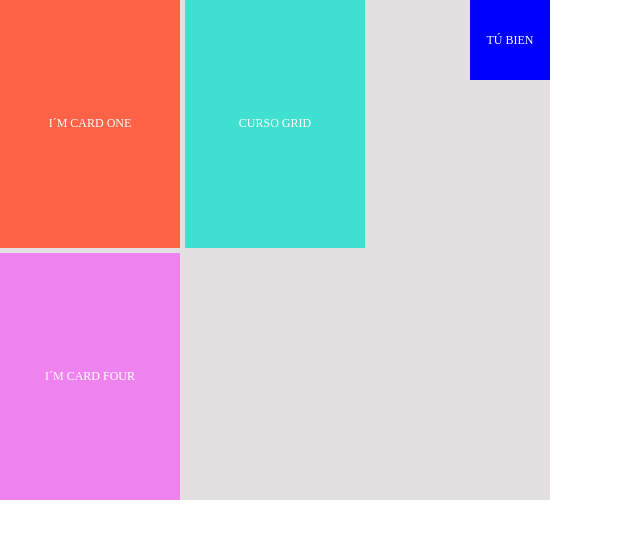
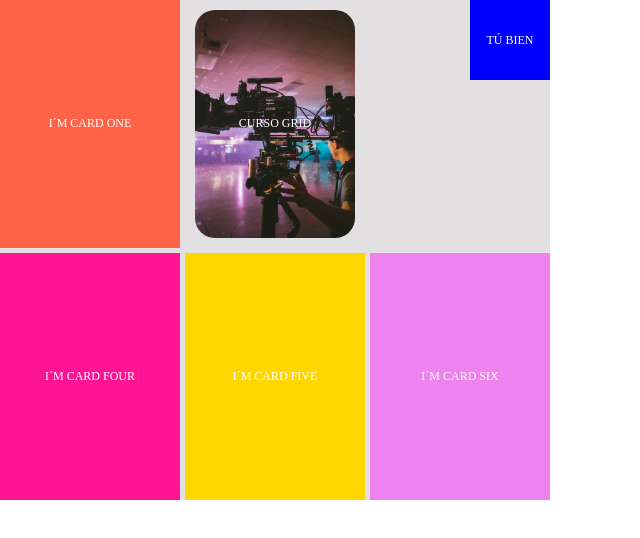
Before and after one commit to Christiano0407/Grid_response, a website: page src/html/index.html in a window 1280 px wide. Shown: the whole page, without its empty margins (0-640 px from the left). Drawn offline with Linux system fonts and the light colour scheme.

Commit message:
grid-box

```diff
--- a/src/css/practice.css
+++ b/src/css/practice.css
@@ -39,6 +39,14 @@ section {
 }
 .card:nth-of-type(2) {
     background-color: turquoise;
+    margin: 1rem;
+    padding: 1rem;
+    border-radius: 2rem;
+    background-image: url(../assets/img/jakob-owens-0Xl9HAf0RyE-unsplash.jpg);
+    background-size: cover;
+    background-position: center;
+    background-repeat: no-repeat;
+    object-fit: cover;
 }
 .card:nth-of-type(3){
 background-color: blue;
@@ -47,6 +55,12 @@ height: 8rem;
 justify-self: flex-end;
 text-align: center;
 }
+.card:nth-of-type(4) {
+    background-color: deeppink;
+}
+.card:nth-of-type(5) {
+    background-color: gold;
+}
 .card:last-child {
     background-color: violet;
 }
--- a/src/html/index.html
+++ b/src/html/index.html
@@ -50,6 +50,8 @@
                   <div class="card">Curso Grid</div>
                   <div class="card">Tú bien</div>
                   <div class="card">I´m Card Four</div>
+                  <div class="card">I´m Card Five</div>
+                  <div class="card">I´m Card Six</div>
              </div>
         </section>
     </main>
```
Also changed, not shown: src/assets/img/jakob-owens-0Xl9HAf0RyE-unsplash.jpg (added).
